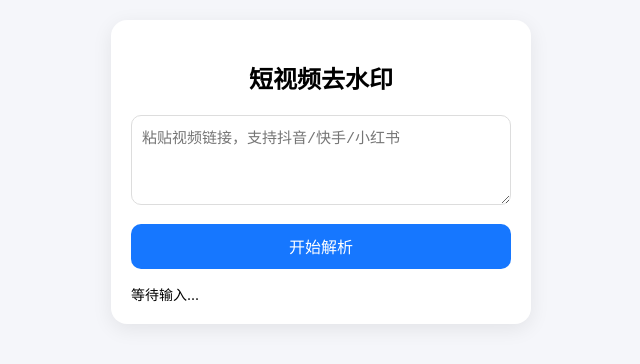
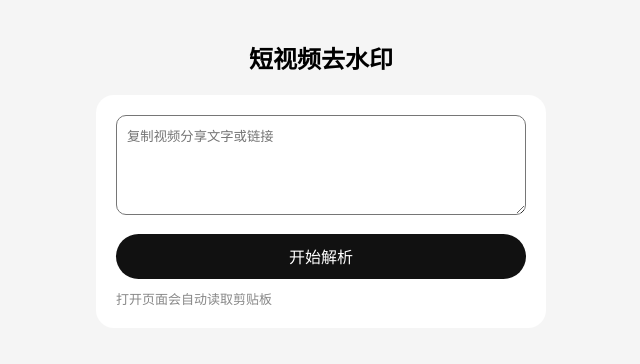
Before and after one commit to xiangxiang6666/qushuiyin, a website: page frontend/index.html in a window 1280 px wide. Shown: the whole page, without its empty margins (319-959 px from the left). Drawn offline with Linux system fonts and the light colour scheme.

Commit message:
Update index.html

```diff
--- a/frontend/index.html
+++ b/frontend/index.html
@@ -5,7 +5,7 @@
 
 <meta charset="UTF-8">
 
-<meta name="viewport" content="width=device-width, initial-scale=1.0">
+<meta name="viewport" content="width=device-width,initial-scale=1.0">
 
 <title>短视频去水印</title>
 
@@ -16,16 +16,17 @@ body{
 
 margin:0;
 
-font-family:-apple-system,BlinkMacSystemFont,"Segoe UI",Arial;
+background:#f5f5f5;
 
-background:#f5f6fa;
+font-family:
+-apple-system,BlinkMacSystemFont;
 
 }
 
 
-.container{
+.box{
 
-max-width:420px;
+max-width:450px;
 
 margin:auto;
 
@@ -36,20 +37,11 @@ padding:20px;
 
 .card{
 
-background:white;
-
-border-radius:16px;
+background:#fff;
 
 padding:20px;
 
-box-shadow:0 5px 20px rgba(0,0,0,.08);
-
-}
-
-
-h2{
-
-text-align:center;
+border-radius:18px;
 
 }
 
@@ -58,42 +50,36 @@ textarea{
 
 width:100%;
 
-height:90px;
-
-border-radius:10px;
-
-border:1px solid #ddd;
+height:100px;
 
 padding:10px;
 
 box-sizing:border-box;
 
-font-size:15px;
+border-radius:10px;
 
 }
-
 
 
 button{
 
 width:100%;
 
+height:45px;
+
 margin-top:15px;
 
-height:45px;
+border:0;
 
-border:none;
+border-radius:25px;
 
-border-radius:10px;
+background:#111;
 
-background:#1677ff;
-
-color:white;
+color:#fff;
 
 font-size:16px;
 
 }
-
 
 
 img,video{
@@ -102,19 +88,20 @@ width:100%;
 
 margin-top:15px;
 
-border-radius:10px;
+border-radius:12px;
 
 }
 
 
-#result{
+.tip{
 
-margin-top:15px;
+color:#888;
 
-font-size:14px;
+font-size:13px;
+
+margin-top:10px;
 
 }
-
 
 
 </style>
@@ -123,35 +110,37 @@ font-size:14px;
 </head>
 
 
+
 <body>
 
 
-<div class="container">
+<div class="box">
+
+
+<h2 align="center">
+短视频去水印
+</h2>
 
 
 <div class="card">
 
 
-<h2>短视频去水印</h2>
-
-
 <textarea id="input"
-placeholder="粘贴视频链接，支持抖音/快手/小红书"></textarea>
-
+placeholder="复制视频分享文字或链接">
+</textarea>
 
 
 <button onclick="parseVideo()">
-
 开始解析
-
 </button>
 
 
-<div id="result">
+<div class="tip">
+打开页面会自动读取剪贴板
+</div>
 
-等待输入...
 
-</div>
+<div id="result"></div>
 
 
 </div>
@@ -161,11 +150,15 @@ placeholder="粘贴视频链接，支持抖音/快手/小红书"></textarea>
 
 
 
+
+
 <script>
 
 
-const API=
+const API =
 "https://qushuiyin-api.bonto.run";
+
+
 
 
 
@@ -189,16 +182,13 @@ extractUrl(text);
 }
 
 
-}catch(e){
+}catch(e){}
 
-
-console.log("剪贴板读取失败");
-
-
-}
 
 
 };
+
+
 
 
 
@@ -207,30 +197,31 @@ console.log("剪贴板读取失败");
 function extractUrl(text){
 
 
-let reg=
-/https?:\/\/[^\s]+/;
+let reg =
+/https?:\/\/[^\s]+/g;
 
 
-let match=text.match(reg);
+let arr =
+text.match(reg);
 
 
-return match ? match[0] : text;
+return arr ? arr[0] : text;
 
 
 }
 
 
 
-// 解析
+
 
 async function parseVideo(){
 
 
-let text=
+let text =
 document.getElementById("input").value;
 
 
-let url=
+let url =
 extractUrl(text);
 
 
@@ -250,8 +241,10 @@ document.getElementById("result").innerHTML=
 
 
 
-let res=
-await fetch(API+"/api/parse",{
+let res =
+await fetch(
+API+"/api/parse",
+{
 
 method:"POST",
 
@@ -270,8 +263,7 @@ url:url
 });
 
 
-
-let data=
+let data =
 await res.json();
 
 
@@ -281,42 +273,59 @@ if(!data.success){
 document.getElementById("result").innerHTML=
 data.message;
 
-
 return;
 
 }
 
 
 
-let video=
-data.data.video;
+let video =
+API+
+"/api/download?url="
++
+encodeURIComponent(
+data.data.video
+);
+
 
 
 document.getElementById("result").innerHTML=`
 
-<h3>${data.data.title||"解析成功"}</h3>
+<h3>
+${data.data.title || ""}
+</h3>
+
 
 <img src="${data.data.cover}">
 
 
-<video controls src="${video}"></video>
+
+<video
+controls
+playsinline
+src="${video}">
+</video>
 
 
-<p>
 
-苹果手机：
-长按视频 → 存储到照片
+<a href="${video}" download>
 
-</p>
+<button>
+下载无水印视频
+</button>
+
+</a>
+
 
 `;
+
 
 
 }
 
 
+</script>
 
-</script>
 
 
 </body>
```
